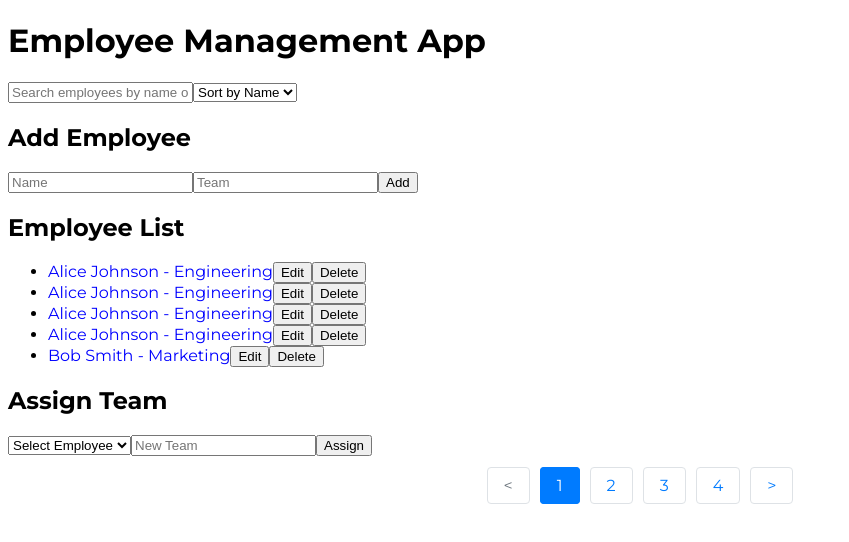
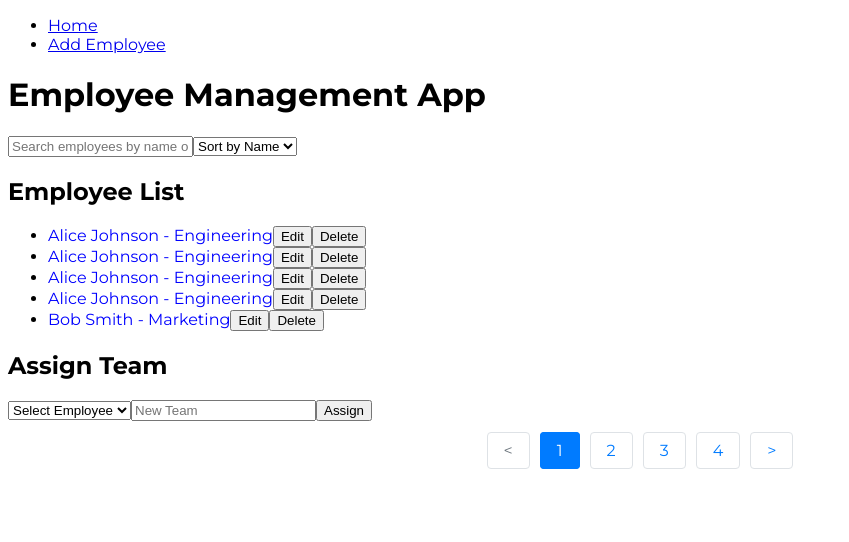
Before and after one commit to SinghAstra/UnderstandX, a React (Create React App) app in the folder client/: page / in a window 1280 px wide. Shown: the top 542 px of the page, without its empty margins (0-849 px from the left). Built offline with nearby package versions, Linux system fonts and the light colour scheme; a web font is replaced by a local one.

Commit message:
Add Employee Page

```diff
--- a/client/src/App.js
+++ b/client/src/App.js
@@ -1,6 +1,8 @@
 import { useState } from "react";
 import { Route, Routes } from "react-router-dom";
+import Navbar from "./components/Navbar";
 import employeeData from "./data/employeeData";
+import AddEmployeePage from "./pages/AddEmployeePage";
 import EditEmployeePage from "./pages/EditEmployeePage";
 import EmployeeDetails from "./pages/EmployeeDetails";
 import HomePage from "./pages/HomePage";
@@ -15,11 +17,19 @@ function App() {
     );
   };
 
+  const addEmployee = (employee) => {
+    setEmployees([{ ...employee, id: employees.length + 1 }, ...employees]);
+  };
+
   return (
+    <div>
+      <Navbar />
       <Routes>
         <Route
           path="/"
-        element={<HomePage employees={employees} setEmployees={setEmployees} />}
+          element={
+            <HomePage employees={employees} setEmployees={setEmployees} />
+          }
         />
         <Route
           path="/details/:id"
@@ -31,7 +41,9 @@ function App() {
             <EditEmployeePage employees={employees} onUpdate={updateEmployee} />
           }
         />
+        <Route path="/add" element={<AddEmployeePage onAdd={addEmployee} />} />
       </Routes>
+    </div>
   );
 }
 
--- a/client/src/components/EmployeeList.js
+++ b/client/src/components/EmployeeList.js
@@ -1,11 +1,15 @@
-import React, { useState } from "react";
+import React from "react";
 import { useNavigate } from "react-router-dom";
 
-const EmployeeList = ({ employees, onDelete }) => {
+const EmployeeList = ({ employees, onDelete, currentPage }) => {
   const navigate = useNavigate();
 
-  const handleEdit = (id) => {
-    navigate(`/edit/${id}`);
+  const handleEdit = (employee) => {
+    navigate(`/edit/${employee.id}`);
+  };
+
+  const handleDetails = (employee) => {
+    navigate(`/details/${employee.id}`);
   };
 
   return (
@@ -15,12 +19,12 @@ const EmployeeList = ({ employees, onDelete }) => {
         {employees.map((employee) => (
           <li key={employee.id}>
             <span
-              onClick={() => navigate(`/details/${employee.id}`)}
+              onClick={() => handleDetails(employee)}
               style={{ cursor: "pointer", color: "blue" }}
             >
               {employee.name} - {employee.team}
             </span>
-            <button onClick={() => handleEdit(employee.id)}>Edit</button>
+            <button onClick={() => handleEdit(employee)}>Edit</button>
             <button onClick={() => onDelete(employee.id)}>Delete</button>
           </li>
         ))}
--- /dev/null
+++ b/client/src/components/Navbar.js
@@ -0,0 +1,19 @@
+import React from "react";
+import { Link } from "react-router-dom";
+
+const Navbar = () => {
+  return (
+    <nav>
+      <ul>
+        <li>
+          <Link to="/">Home</Link>
+        </li>
+        <li>
+          <Link to="/add">Add Employee</Link>
+        </li>
+      </ul>
+    </nav>
+  );
+};
+
+export default Navbar;
--- a/client/src/components/AddEmployee.js
+++ b/client/src/pages/AddEmployeePage.js
@@ -1,13 +1,16 @@
 import React, { useState } from "react";
+import { useNavigate } from "react-router-dom";
 
-const AddEmployee = ({ onAdd }) => {
+const AddEmployeePage = ({ onAdd }) => {
   const [name, setName] = useState("");
   const [team, setTeam] = useState("");
+  const navigate = useNavigate();
 
   const handleSubmit = (e) => {
     e.preventDefault();
     if (name && team) {
       onAdd({ name, team });
+      navigate("/");
       setName("");
       setTeam("");
     }
@@ -35,4 +38,4 @@ const AddEmployee = ({ onAdd }) => {
   );
 };
 
-export default AddEmployee;
+export default AddEmployeePage;
--- a/client/src/pages/EditEmployeePage.js
+++ b/client/src/pages/EditEmployeePage.js
@@ -1,13 +1,22 @@
 import React, { useState } from "react";
+import { useNavigate, useParams } from "react-router-dom";
 
-const EditEmployee = ({ employee, onUpdate }) => {
-  const [name, setName] = useState(employee.name);
-  const [team, setTeam] = useState(employee.team);
+const EditEmployee = ({ employees, onUpdate }) => {
+  const { id } = useParams();
+  const navigate = useNavigate();
+  const employee = employees.find((employee) => employee.id === parseInt(id));
+  const [name, setName] = useState(employee ? employee.name : "");
+  const [team, setTeam] = useState(employee ? employee.team : "");
 
   const handleSubmit = (e) => {
     e.preventDefault();
     onUpdate(employee.id, { name, team });
+    navigate("/");
   };
+
+  if (!employee) {
+    return <div>Employee not found</div>;
+  }
 
   return (
     <div>
--- a/client/src/pages/EmployeeDetails.js
+++ b/client/src/pages/EmployeeDetails.js
@@ -1,5 +1,5 @@
 import React from "react";
-import { useParams } from "react-router-dom";
+import { Link, useParams } from "react-router-dom";
 
 const EmployeeDetails = ({ employees }) => {
   const { id } = useParams();
@@ -15,7 +15,7 @@ const EmployeeDetails = ({ employees }) => {
       <p>Name: {employee.name}</p>
       <p>Team: {employee.team}</p>
       <p>ID: {employee.id}</p>
-      <a href="/">Back to Employee List</a>
+      <Link to="/">Back to Employee List</Link>
     </div>
   );
 };
--- a/client/src/pages/HomePage.js
+++ b/client/src/pages/HomePage.js
@@ -1,23 +1,18 @@
 import React, { useState } from "react";
 import ReactPaginate from "react-paginate";
-import AddEmployee from "../components/AddEmployee";
 import AssignTeam from "../components/AssignTeam";
 import EmployeeList from "../components/EmployeeList";
 
 const HomePage = ({ employees, setEmployees }) => {
   const [searchTerm, setSearchTerm] = useState("");
   const [sortType, setSortType] = useState("name");
+  const [currentPage, setCurrentPage] = useState(0);
 
-  const [currentPage, setCurrentPage] = useState(0);
   const employeesPerPage = 5;
   const offset = currentPage * employeesPerPage;
 
   const handlePageClick = ({ selected }) => {
     setCurrentPage(selected);
-  };
-
-  const addEmployee = (employee) => {
-    setEmployees([{ ...employee, id: employees.length + 1 }, ...employees]);
   };
 
   const updateTeam = (employeeName, newTeam) => {
@@ -64,10 +59,10 @@ const HomePage = ({ employees, setEmployees }) => {
         <option value="name">Sort by Name</option>
         <option value="team">Sort by Team</option>
       </select>
-      <AddEmployee onAdd={addEmployee} />
       <EmployeeList
         employees={filteredEmployees.slice(offset, offset + employeesPerPage)}
         onDelete={deleteEmployee}
+        currentPage={currentPage}
       />
       <AssignTeam employees={employees} onUpdate={updateTeam} />
       <ReactPaginate
```
Lines whose indentation alone changed are shown as unchanged.
